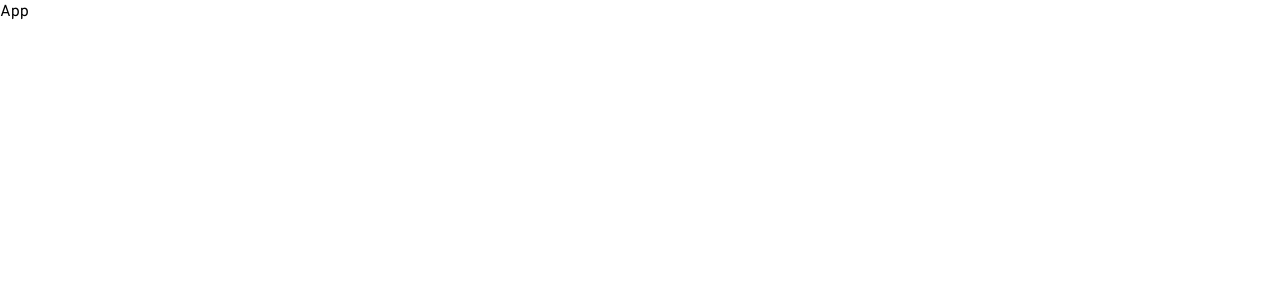
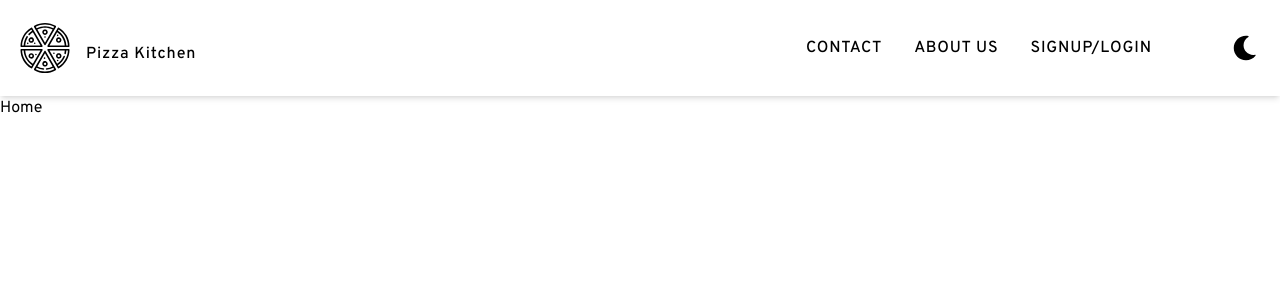
Before and after one commit to DevLyric/pizza-kitchen-main, a React (Vite) app: page / in a window 1280 px wide. Shown: the top 300 px of the page. Built offline with nearby package versions, Linux system fonts and the light colour scheme.

Commit message:
adding main page and working on header

```diff
--- a/src/App.tsx
+++ b/src/App.tsx
@@ -1,5 +1,16 @@
+import { BrowserRouter as Router, Routes, Route } from "react-router-dom";
+import Home from "./pages/Home";
+import Header from "./components/Header";
+
 function App() {
-  return <div>App</div>;
+  return (
+    <Router>
+      <Header />
+      <Routes>
+        <Route path="/" element={<Home />} />
+      </Routes>
+    </Router>
+  );
 }
 
 export default App;
--- /dev/null
+++ b/src/components/Header.tsx
@@ -0,0 +1,52 @@
+import { Link } from "react-router-dom";
+import logo from "../assets/images/logo.svg";
+import moon from "../assets/images/icon-moon.svg";
+import hamburger from "../assets/images/icon-hamburger.svg";
+
+function Header() {
+  return (
+    <header className="flex items-center h-24 shadow-md px-5">
+      <div className="container mx-auto flex items-center justify-between">
+        <div className="flex items-center gap-4">
+          <img src={logo} width={50} alt="" />
+          <Link
+            to="/"
+            className="pt-3 tracking-wider font-medium hover:text-orange-500"
+          >
+            Pizza Kitchen
+          </Link>
+        </div>
+        <div className="flex items-center gap-4 lg:gap-20">
+          <div className="hidden lg:flex lg:items-center lg:gap-8">
+            <Link
+              to="/contact"
+              className="tracking-wider font-medium hover:text-orange-500"
+            >
+              CONTACT
+            </Link>
+            <Link
+              to="/about"
+              className="tracking-wider font-medium hover:text-orange-500"
+            >
+              ABOUT US
+            </Link>
+            <Link
+              to="/login"
+              className="tracking-wider font-medium hover:text-orange-500"
+            >
+              SIGNUP/LOGIN
+            </Link>
+          </div>
+          <img src={moon} className="cursor-pointer z-50" width={28.2} alt="" />
+          <img
+            src={hamburger}
+            className="cursor-pointer z-50 lg:hidden"
+            alt=""
+          />
+        </div>
+      </div>
+    </header>
+  );
+}
+
+export default Header;
--- /dev/null
+++ b/src/pages/Home.tsx
@@ -0,0 +1,5 @@
+function Home() {
+  return <div>Home</div>;
+}
+
+export default Home;
```
